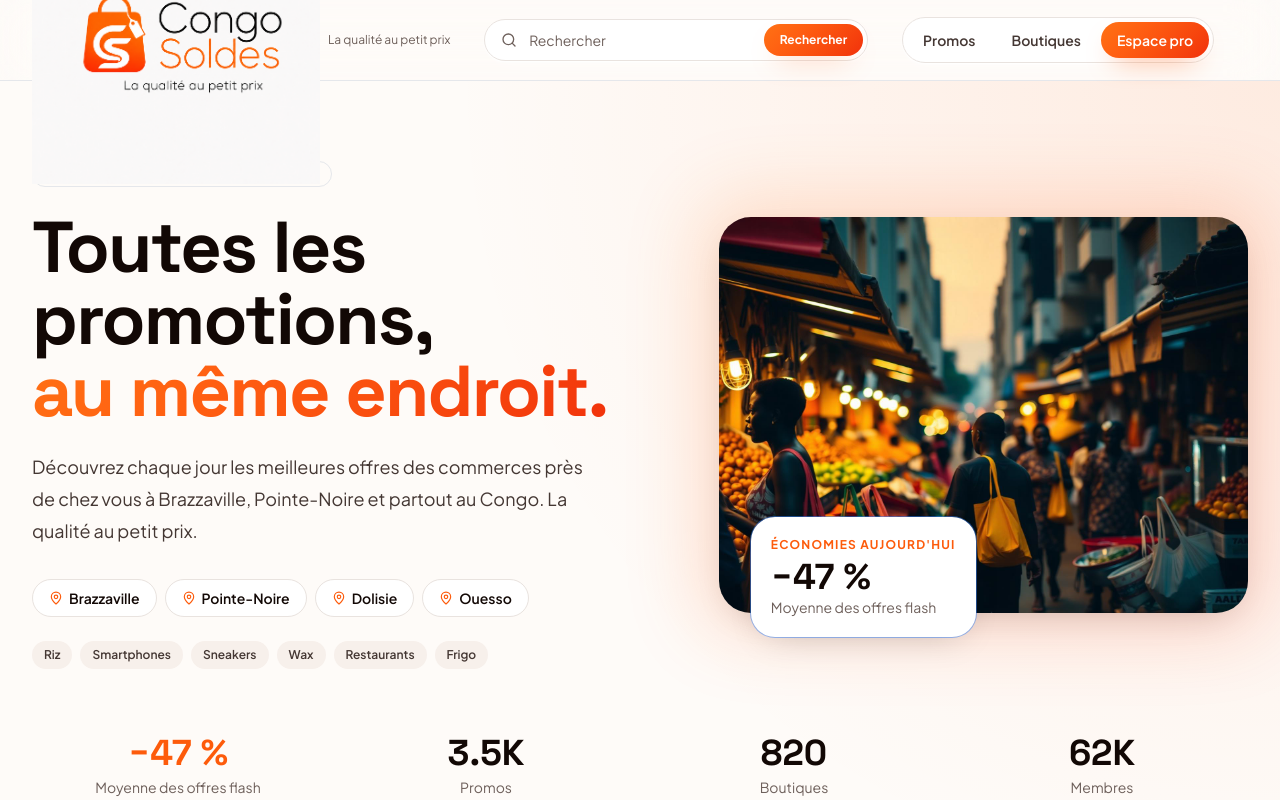
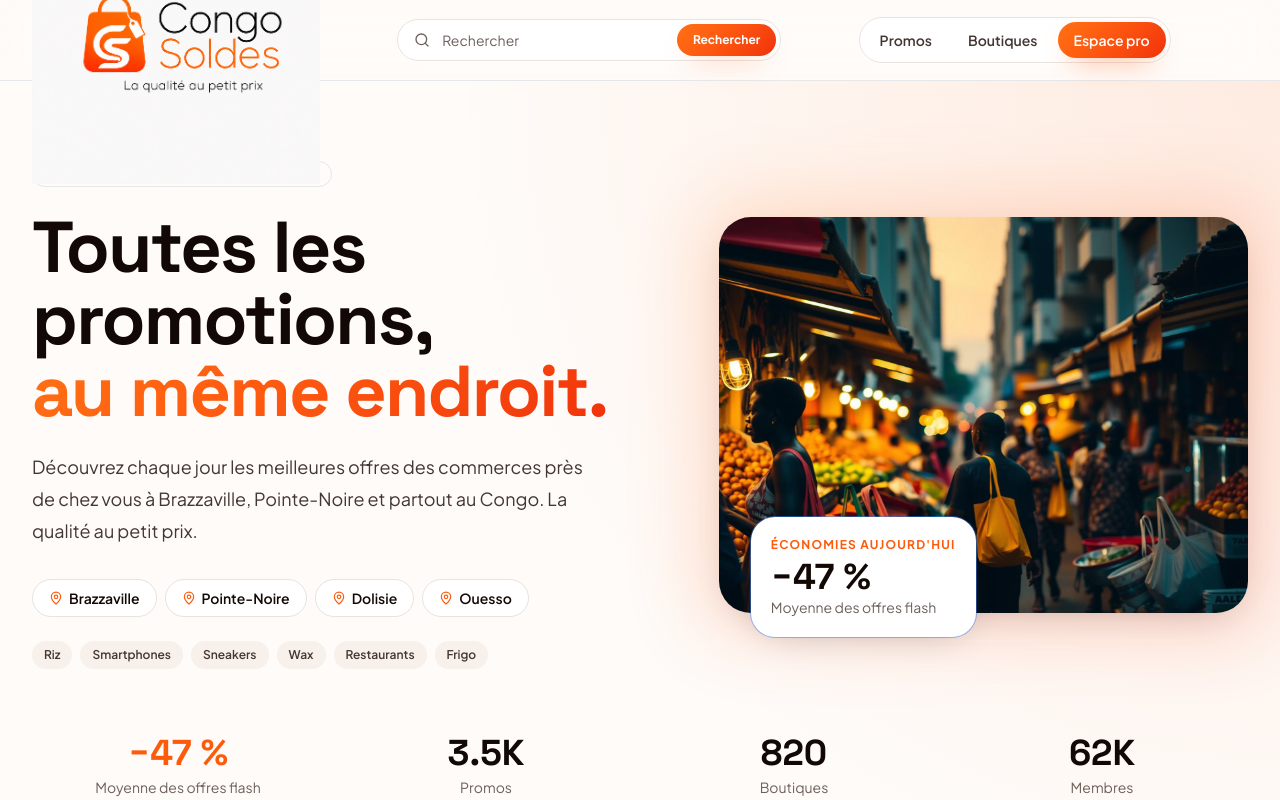
Before and after one commit to peterlardo/congosoles, a React (Vite) app: page /dashboard in a window 1280 px wide. Shown: the top 800 px of the page. Built offline with nearby package versions, Linux system fonts and the light colour scheme.

Commit message:
Remove text next to logo

```diff
--- a/src/components/Footer.tsx
+++ b/src/components/Footer.tsx
@@ -5,10 +5,7 @@ export function Footer() {
       <div className="mx-auto max-w-7xl px-4 py-16 lg:px-8">
         <div className="grid gap-12 lg:grid-cols-[1.4fr_repeat(3,1fr)]">
           <div>
-            <div className="flex items-center gap-2">
-              <img src="/assets/logo.png" alt="Congo Soldes" className="h-72 w-72 object-contain" />
-              <div className="text-xs text-muted-foreground">La qualité au petit prix</div>
-            </div>
+            <img src="/assets/logo.png" alt="Congo Soldes" className="h-72 w-72 object-contain" />
             <p className="mt-4 max-w-sm text-sm text-ink-soft">
               La plateforme n°1 des promotions commerciales en République du Congo. Découvrez chaque jour les meilleures offres des commerces près de chez vous.
             </p>
--- a/src/components/Header.tsx
+++ b/src/components/Header.tsx
@@ -10,9 +10,8 @@ export function Header() {
     <header className="sticky top-0 z-50 border-b border-border/70 bg-background/85 backdrop-blur-xl">
       <div className="max-w-7xl mx-auto px-4 sm:px-6 lg:px-8">
         <div className="flex h-20 items-center justify-between">
-          <Link to="/" className="flex items-center gap-2">
+          <Link to="/">
             <img src="/assets/logo.png" alt="Congo Soldes" className="h-72 w-72 object-contain" />
-            <div className="text-xs text-muted-foreground">La qualité au petit prix</div>
           </Link>
 
           <form className="hidden min-w-0 flex-1 max-w-sm items-center rounded-full border border-border bg-card p-1 shadow-card md:flex">
```
